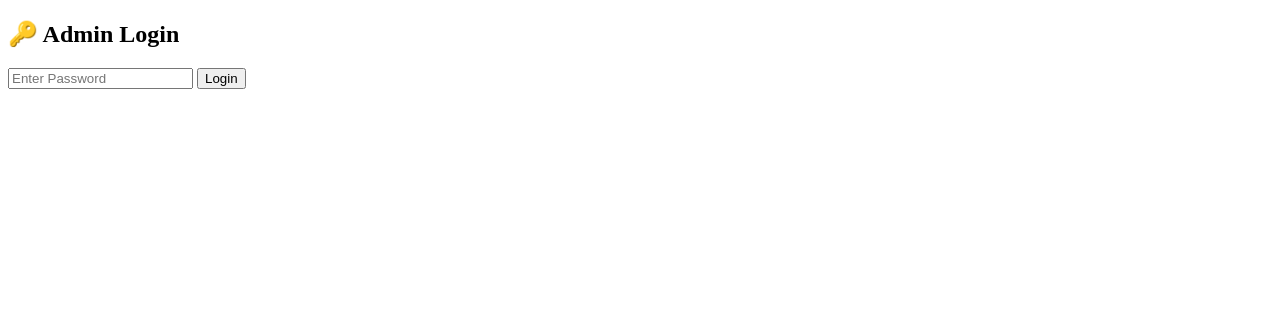
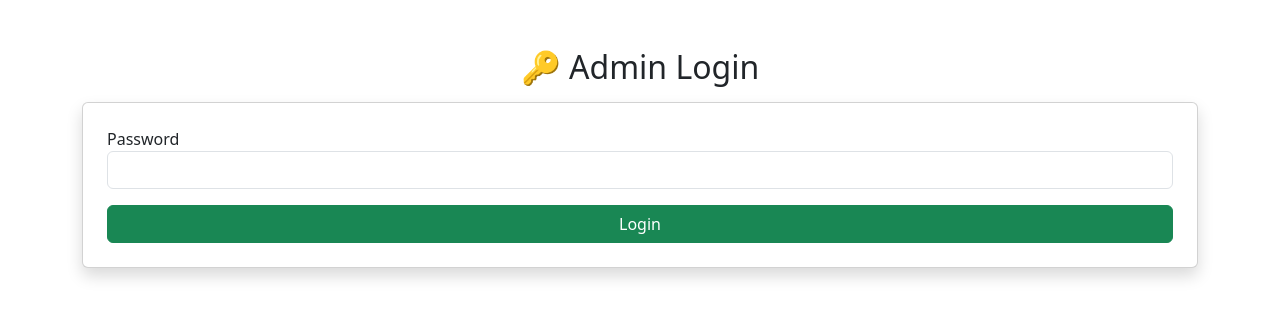
Before and after one commit to abhijha30/placement-attendance, a Flask app: page /admin in a window 1280 px wide. Shown: the top 318 px of the page. Run offline with Flask 3, Linux system fonts and the light colour scheme.

Commit message:
Update admin.html

```diff
--- a/templates/admin.html
+++ b/templates/admin.html
@@ -1,16 +1,20 @@
 <!DOCTYPE html>
 <html>
 <head>
-    <title>Admin Login</title>
+  <title>Admin Login</title>
+  <link href="https://cdn.jsdelivr.net/npm/bootstrap@5.3.0/dist/css/bootstrap.min.css" rel="stylesheet">
 </head>
-<body>
-    <h2>🔑 Admin Login</h2>
-    <form method="POST">
-        <input type="password" name="password" placeholder="Enter Password" required>
-        <button type="submit">Login</button>
-    </form>
+<body class="container mt-5">
+  <h2 class="text-center">🔑 Admin Login</h2>
+  <form method="POST" class="card p-4 shadow mt-3">
+    <div class="mb-3">
+      <label>Password</label>
+      <input type="password" name="password" class="form-control" required>
+    </div>
     {% if error %}
-    <p style="color:red;">{{ error }}</p>
+    <p class="text-danger">{{ error }}</p>
     {% endif %}
+    <button type="submit" class="btn btn-success w-100">Login</button>
+  </form>
 </body>
 </html>
```
